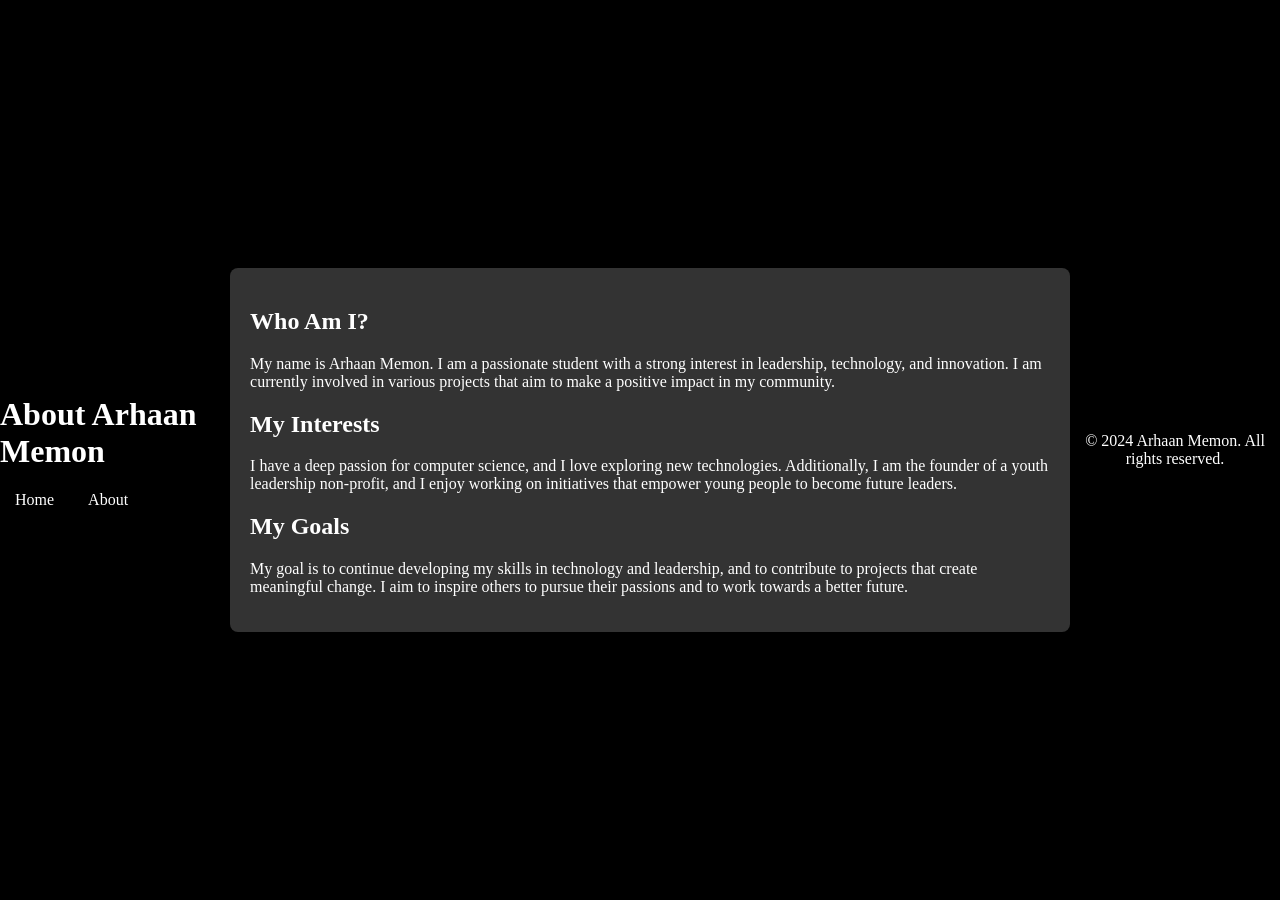
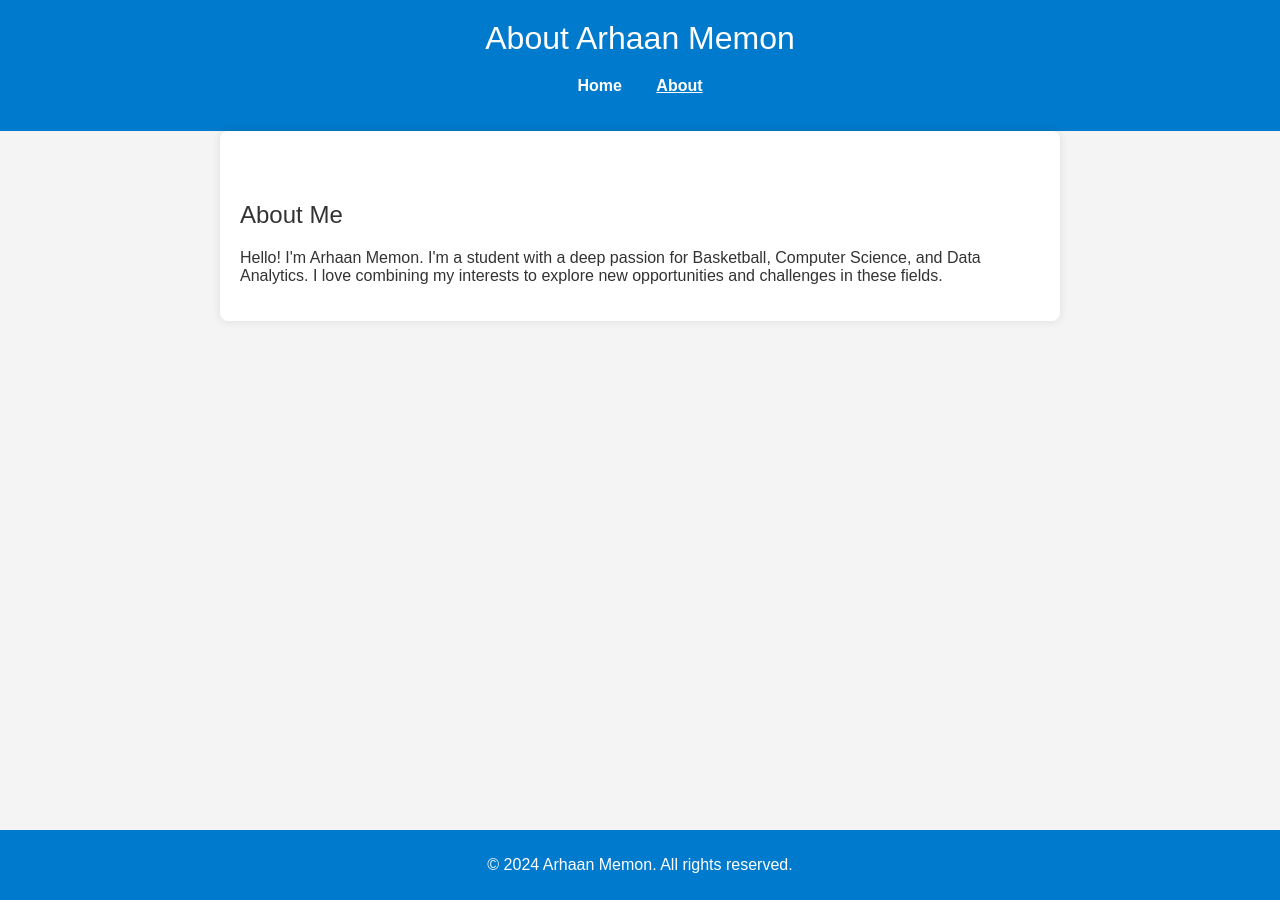
Before and after one commit to ArhaanM123/Arhaan_2025, a Jekyll site: the page about.html, which Jekyll copies as it is, in a window 1280 px wide. Built offline with Jekyll 4.4.1, drawn with Linux system fonts in a browser that asks for light colours.

Commit message:
New styling

```diff
--- a/about.html
+++ b/about.html
@@ -7,30 +7,20 @@
     <link rel="stylesheet" href="styles.css">
 </head>
 <body>
-    <header>
+    <header class="main-header">
         <h1>About Arhaan Memon</h1>
         <nav>
             <ul>
                 <li><a href="index.html">Home</a></li>
-                <li><a href="about.html">About</a></li>
+                <li><a href="about.html" class="active">About</a></li>
             </ul>
         </nav>
     </header>
 
     <main>
-        <section>
-            <h2>Who Am I?</h2>
-            <p>My name is Arhaan Memon. I am a passionate student with a strong interest in leadership, technology, and innovation. I am currently involved in various projects that aim to make a positive impact in my community.</p>
-        </section>
-
-        <section>
-            <h2>My Interests</h2>
-            <p>I have a deep passion for computer science, and I love exploring new technologies. Additionally, I am the founder of a youth leadership non-profit, and I enjoy working on initiatives that empower young people to become future leaders.</p>
-        </section>
-
-        <section>
-            <h2>My Goals</h2>
-            <p>My goal is to continue developing my skills in technology and leadership, and to contribute to projects that create meaningful change. I aim to inspire others to pursue their passions and to work towards a better future.</p>
+        <section class="about-content">
+            <h2>About Me</h2>
+            <p>Hello! I'm Arhaan Memon. I'm a student with a deep passion for Basketball, Computer Science, and Data Analytics. I love combining my interests to explore new opportunities and challenges in these fields.</p>
         </section>
     </main>
 
--- a/styles.css
+++ b/styles.css
@@ -1,45 +1,76 @@
+/* General Styles */
 body {
-    display: flex;
-    justify-content: center;
-    align-items: center;
-    height: 100vh;
+    font-family: 'Arial', sans-serif;
     margin: 0;
-    background-color: #000;
-    color: white;
-}
-
-canvas {
-    border: 1px solid #fff;
+    padding: 0;
+    background-color: #f4f4f4;
+    color: #333;
 }
 
 h1, h2 {
-    color: white;
+    font-weight: normal;
+    margin: 0 0 20px;
 }
 
-nav ul {
+a {
+    text-decoration: none;
+    color: #007acc;
+}
+
+/* Header Styles */
+.main-header {
+    background-color: #007acc;
+    color: white;
+    padding: 20px 0;
+    text-align: center;
+}
+
+.main-header nav ul {
     list-style-type: none;
     padding: 0;
 }
 
-nav ul li {
+.main-header nav ul li {
     display: inline;
     margin: 0 15px;
 }
 
-nav ul li a {
+.main-header nav ul li a {
     color: white;
-    text-decoration: none;
+    font-weight: bold;
 }
 
+.main-header nav ul li a.active {
+    text-decoration: underline;
+}
+
+/* Main Content Styles */
 main {
     padding: 20px;
     max-width: 800px;
-    background-color: #333;
+    margin: 0 auto;
+    background-color: white;
     border-radius: 8px;
     box-shadow: 0 0 10px rgba(0, 0, 0, 0.1);
 }
 
+.intro {
+    text-align: center;
+    margin-top: 50px;
+}
+
+.about-content {
+    text-align: left;
+    margin-top: 50px;
+}
+
+/* Footer Styles */
 footer {
+    background-color: #007acc;
+    color: white;
     text-align: center;
     padding: 10px 0;
+    position: fixed;
+    width: 100%;
+    bottom: 0;
 }
```
Also changed, not shown: index.html (+6 -11 lines).
